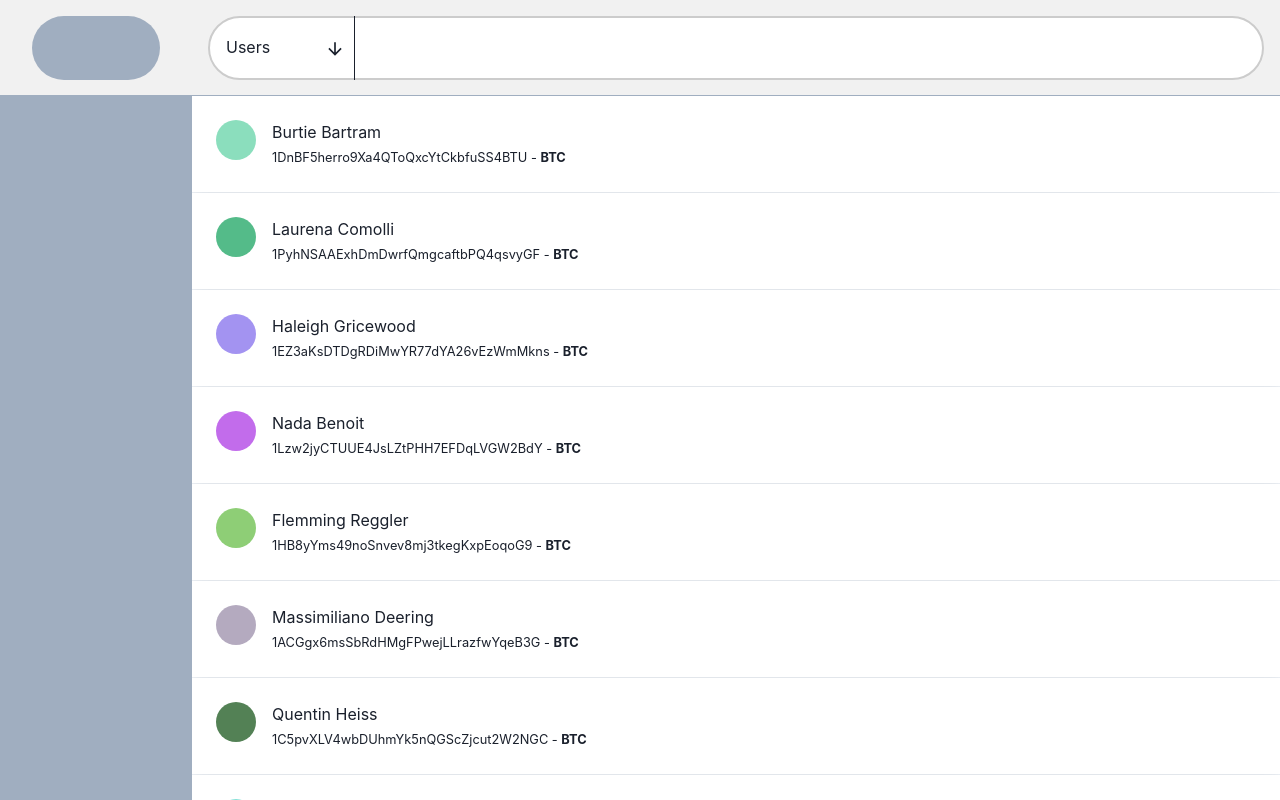
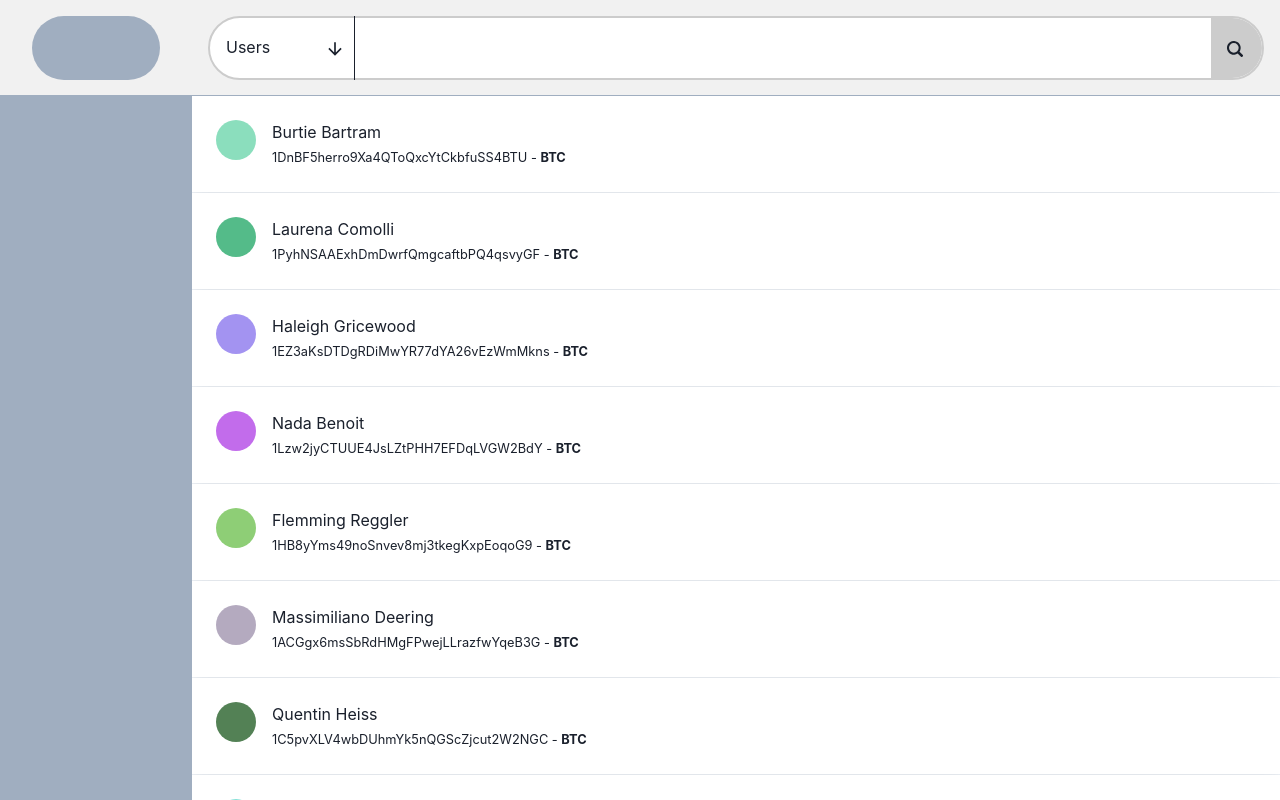
Before and after one commit to ArthurianX/hive-one-search, a Next.js app: page / in a window 1280 px wide. Built offline with nearby package versions, Linux system fonts and the light colour scheme.

Commit message:
Add SearchButton

```diff
--- /dev/null
+++ b/components/atoms/search-button/index.tsx
@@ -0,0 +1,25 @@
+import styled from 'styled-components';
+import { Search2Icon } from '@chakra-ui/icons';
+
+const SearchButton = styled.button`
+    background-color: #ccc;
+    padding: 0 1.2rem 0 1rem;
+    height: 3.75rem;
+    border-radius: 0 2rem 2rem 0;
+    align-self: center;
+    outline: none;
+`;
+
+const SearchButtonAtom = ({
+    searchCallback,
+}: {
+    searchCallback: () => void;
+}) => {
+    return (
+        <SearchButton onClick={searchCallback}>
+            <Search2Icon />
+        </SearchButton>
+    );
+};
+
+export default SearchButtonAtom;
--- a/components/organisms/search-bar/index.tsx
+++ b/components/organisms/search-bar/index.tsx
@@ -6,6 +6,7 @@ import SearchInputAtom from '../../atoms/search-input';
 import SearchResultsBlock from '../../molecules/search-results-block';
 import RecentResults from '../../molecules/recent-results';
 import SearchResults from '../../molecules/search-results';
+import SearchButtonAtom from '../../atoms/search-button';
 
 const SearchBar = (props: SearchBarProps): JSX.Element => {
     const {
@@ -37,6 +38,7 @@ const SearchBar = (props: SearchBarProps): JSX.Element => {
                 setValueCallback={setSearchValue}
                 setEnterCallback={endSearchCallback}
             />
+            <SearchButtonAtom searchCallback={endSearchCallback} />
             <SearchResultsBlock
                 isFocused={isFocused}
                 searchBlockWidth={searchBlockWidth}
```
